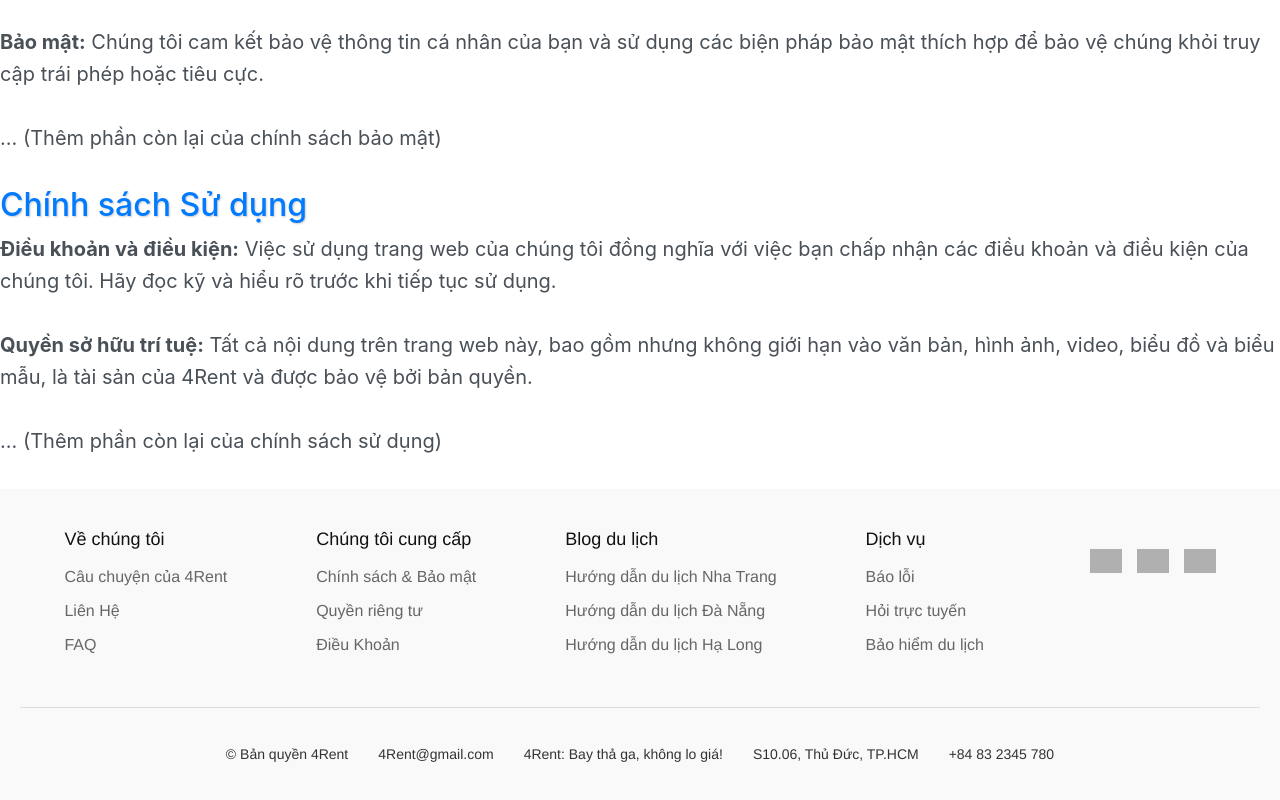
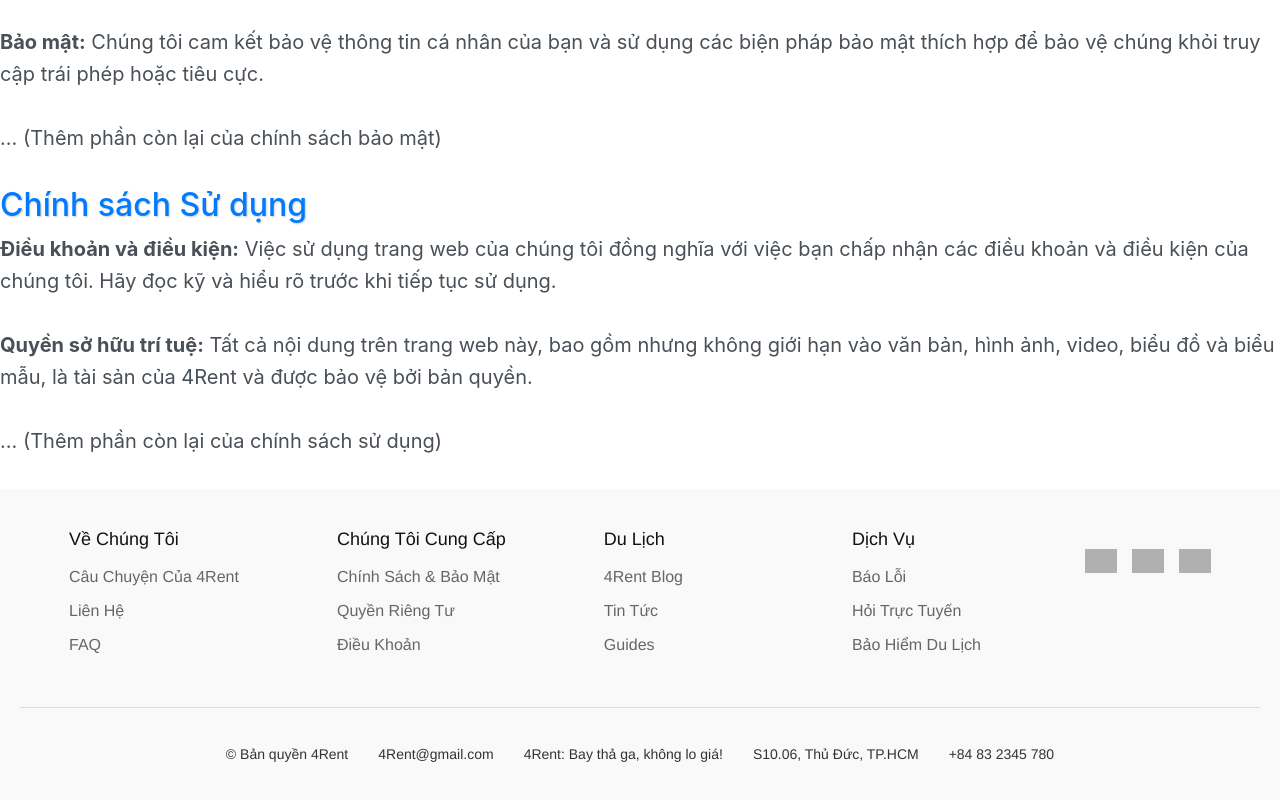
Before and after one commit to NeyuD96155/4Rent, a React (Create React App) app in the folder client/: page /policy in a window 1280 px wide. Shown: the part 326-1126 px from the top of the page. Built offline with nearby package versions, Linux system fonts and the light colour scheme; grey boxes are pictures that could not be loaded.

Commit message:
update footer, Signin

```diff
--- a/client/src/components/Footer.js
+++ b/client/src/components/Footer.js
@@ -6,10 +6,10 @@ const Footer = () => {
     return (
         <footer className="footer">
             <div className="footer-section">
-                <h4>Về chúng tôi</h4>
+                <h4>Về Chúng Tôi</h4>
                 <ul>
                     <li>
-                        <Link to="/about">Câu chuyện của 4Rent</Link>
+                        <Link to="/about">Câu Chuyện Của 4Rent</Link>
                     </li>
                     <li>
                         <Link to="/contact">Liên Hệ</Link>
@@ -20,13 +20,13 @@ const Footer = () => {
                 </ul>
             </div>
             <div className="footer-section">
-                <h4>Chúng tôi cung cấp</h4>
+                <h4>Chúng Tôi Cung Cấp</h4>
                 <ul>
                     <li>
-                        <Link to="/Policy">Chính sách & Bảo mật</Link>
+                        <Link to="/Policy">Chính Sách & Bảo Mật</Link>
                     </li>
                     <li>
-                        <Link to="/Privacy">Quyền riêng tư</Link>
+                        <Link to="/Privacy">Quyền Riêng Tư</Link>
                     </li>
                     <li>
                         <Link to="/Rules">Điều Khoản</Link>
@@ -35,30 +35,30 @@ const Footer = () => {
             </div>
 
             <div className="footer-section">
-                <h4>Blog du lịch</h4>
+                <h4>Du Lịch</h4>
                 <ul>
                     <li>
-                        <a href="#bali">Hướng dẫn du lịch Nha Trang</a>
+                        <Link to="/Blog">4Rent Blog</Link>
                     </li>
                     <li>
-                        <a href="#sri">Hướng dẫn du lịch Đà Nẵng</a>
+                        <Link to="/News">Tin Tức</Link>
                     </li>
                     <li>
-                        <a href="#peru">Hướng dẫn du lịch Hạ Long</a>
+                        <Link to="/Guides">Guides</Link>
                     </li>
                 </ul>
             </div>
             <div className="footer-section">
-                <h4>Dịch vụ</h4>
+                <h4>Dịch Vụ</h4>
                 <ul>
                     <li>
-                        <a href="#report-error">Báo lỗi</a>
+                        <a href="#report-error">Báo Lỗi</a>
                     </li>
                     <li>
-                        <a href="#ask-online">Hỏi trực tuyến</a>
+                        <a href="#ask-online">Hỏi Trực Tuyến</a>
                     </li>
                     <li>
-                        <a href="#insurance">Bảo hiểm du lịch</a>
+                        <a href="#insurance">Bảo Hiểm Du Lịch</a>
                     </li>
                 </ul>
             </div>
--- a/client/src/pages/SignIn.js
+++ b/client/src/pages/SignIn.js
@@ -18,7 +18,7 @@ const SignIn = () => {
 
         toast.success("Đăng nhập thành công!");
         // Redirect based on the role
-        navigate(response.data.role === 'MEMBER' ? "/member-dashboard" : "/renter-dashboard");
+        navigate(response.data.role === 'MEMBER' ? "/" : "/renter-dashboard");
       } else {
         toast.error("Account not enabled or missing data.");
       }
```
